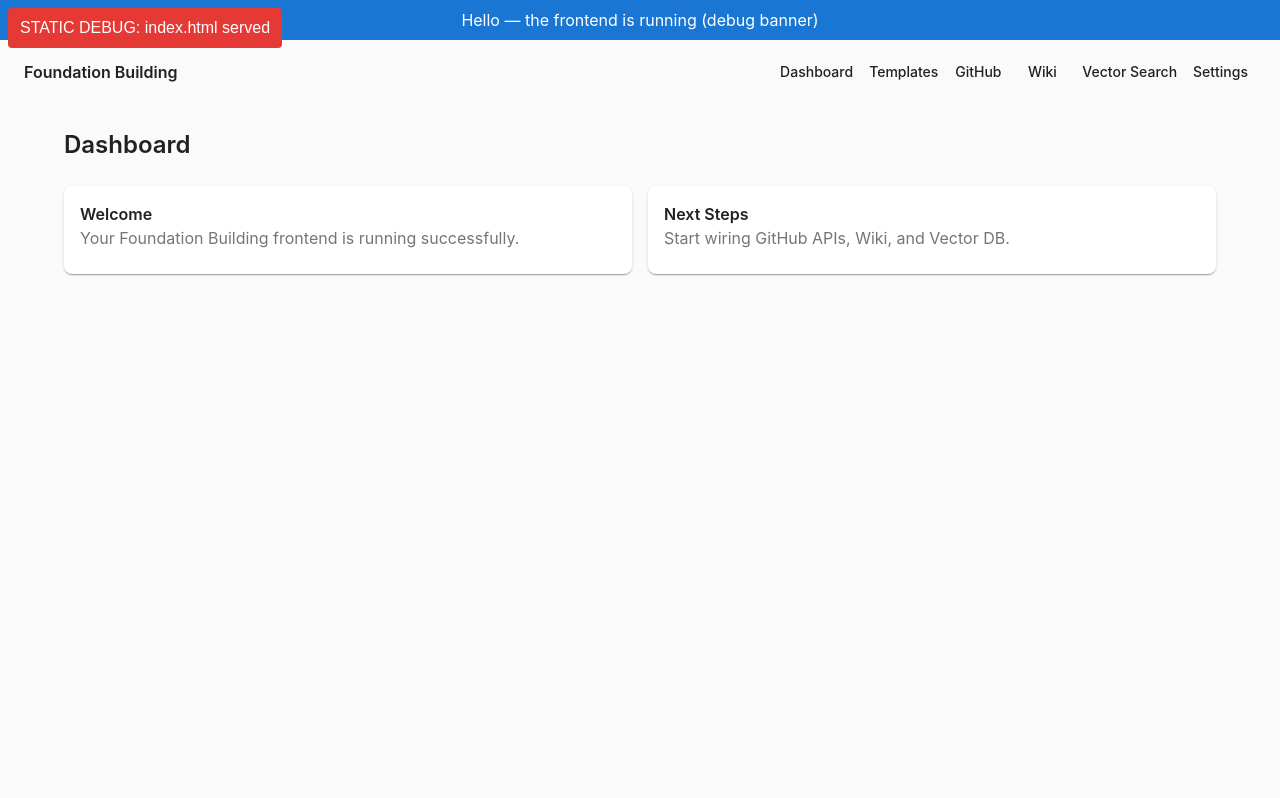
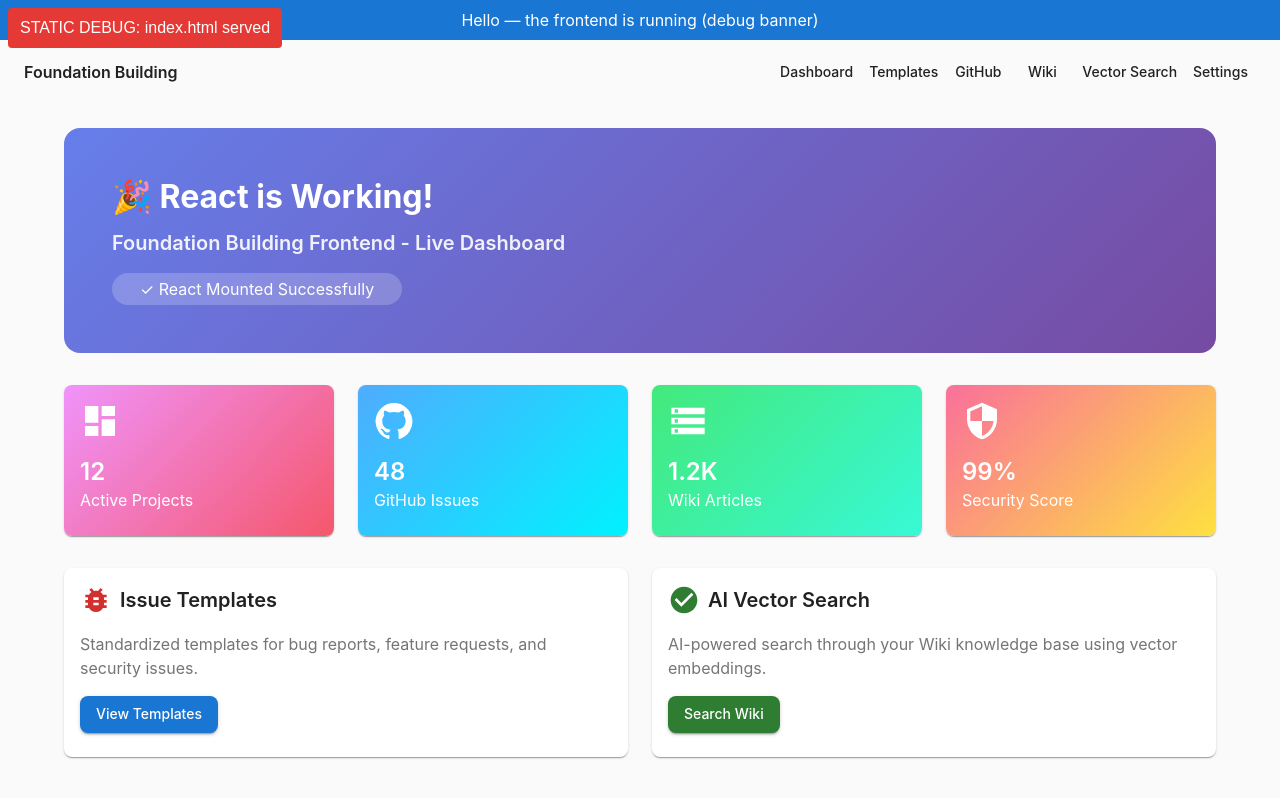
Before and after one commit to wasim-s-creator/foundation-building-frontend, a React (Create React App) app: page / in a window 1280 px wide. Built offline with nearby package versions, Linux system fonts and the light colour scheme.

Commit message:
Enhance Dashboard with colorful gradient UI
- Add vibrant gradient hero section with celebration emoji
- Include colorful stat cards with Material-UI icons
- Add feature cards for Issue Templates and AI Vector Search
- Make React rendering obviously visible with "React is Working!" message

```diff
--- a/src/pages/Dashboard/index.tsx
+++ b/src/pages/Dashboard/index.tsx
@@ -1,29 +1,143 @@
 import React from 'react';
-import { Typography, Card, CardContent, Grid } from '@mui/material';
+import {
+  Box,
+  Typography,
+  Card,
+  CardContent,
+  Grid,
+  Paper,
+  Button,
+  Chip
+} from '@mui/material';
+import {
+  Dashboard as DashboardIcon,
+  GitHub as GitHubIcon,
+  Storage as StorageIcon,
+  Security as SecurityIcon,
+  BugReport as BugIcon,
+  CheckCircle as CheckIcon
+} from '@mui/icons-material';
 
 const Dashboard: React.FC = () => {
   return (
-    <Grid container spacing={2}>
-      <Grid item xs={12}>
-        <Typography variant="h4" gutterBottom>Dashboard</Typography>
+    <Box sx={{ flexGrow: 1 }}>
+      {/* Hero Section with Gradient */}
+      <Paper
+        elevation={0}
+        sx={{
+          background: 'linear-gradient(135deg, #667eea 0%, #764ba2 100%)',
+          color: 'white',
+          padding: 6,
+          marginBottom: 4,
+          borderRadius: 2
+        }}
+      >
+        <Typography variant="h2" gutterBottom fontWeight="bold">
+          🎉 React is Working!
+        </Typography>
+        <Typography variant="h5" sx={{ opacity: 0.9 }}>
+          Foundation Building Frontend - Live Dashboard
+        </Typography>
+        <Chip
+          label="✓ React Mounted Successfully"
+          sx={{
+            mt: 2,
+            bgcolor: 'rgba(255,255,255,0.2)',
+            color: 'white',
+            fontSize: '1rem',
+            padding: 2
+          }}
+        />
+      </Paper>
+
+      {/* Stats Grid */}
+      <Grid container spacing={3} sx={{ mb: 4 }}>
+        <Grid item xs={12} md={3}>
+          <Card sx={{
+            background: 'linear-gradient(135deg, #f093fb 0%, #f5576c 100%)',
+            color: 'white'
+          }}>
+            <CardContent>
+              <DashboardIcon sx={{ fontSize: 40, mb: 1 }} />
+              <Typography variant="h4">12</Typography>
+              <Typography>Active Projects</Typography>
+            </CardContent>
+          </Card>
         </Grid>
+        <Grid item xs={12} md={3}>
+          <Card sx={{
+            background: 'linear-gradient(135deg, #4facfe 0%, #00f2fe 100%)',
+            color: 'white'
+          }}>
+            <CardContent>
+              <GitHubIcon sx={{ fontSize: 40, mb: 1 }} />
+              <Typography variant="h4">48</Typography>
+              <Typography>GitHub Issues</Typography>
+            </CardContent>
+          </Card>
+        </Grid>
+        <Grid item xs={12} md={3}>
+          <Card sx={{
+            background: 'linear-gradient(135deg, #43e97b 0%, #38f9d7 100%)',
+            color: 'white'
+          }}>
+            <CardContent>
+              <StorageIcon sx={{ fontSize: 40, mb: 1 }} />
+              <Typography variant="h4">1.2K</Typography>
+              <Typography>Wiki Articles</Typography>
+            </CardContent>
+          </Card>
+        </Grid>
+        <Grid item xs={12} md={3}>
+          <Card sx={{
+            background: 'linear-gradient(135deg, #fa709a 0%, #fee140 100%)',
+            color: 'white'
+          }}>
+            <CardContent>
+              <SecurityIcon sx={{ fontSize: 40, mb: 1 }} />
+              <Typography variant="h4">99%</Typography>
+              <Typography>Security Score</Typography>
+            </CardContent>
+          </Card>
+        </Grid>
+      </Grid>
+
+      {/* Feature Cards */}
+      <Grid container spacing={3}>
         <Grid item xs={12} md={6}>
-        <Card>
+          <Card sx={{ height: '100%' }}>
             <CardContent>
-            <Typography variant="h6">Welcome</Typography>
-            <Typography color="text.secondary">Your Foundation Building frontend is running successfully.</Typography>
+              <Box display="flex" alignItems="center" mb={2}>
+                <BugIcon color="error" sx={{ fontSize: 32, mr: 1 }} />
+                <Typography variant="h5">Issue Templates</Typography>
+              </Box>
+              <Typography color="text.secondary" paragraph>
+                Standardized templates for bug reports, feature requests, and security issues.
+              </Typography>
+              <Button variant="contained" color="primary">
+                View Templates
+              </Button>
             </CardContent>
           </Card>
         </Grid>
         <Grid item xs={12} md={6}>
-        <Card>
+          <Card sx={{ height: '100%' }}>
             <CardContent>
-            <Typography variant="h6">Next Steps</Typography>
-            <Typography color="text.secondary">Start wiring GitHub APIs, Wiki, and Vector DB.</Typography>
+              <Box display="flex" alignItems="center" mb={2}>
+                <CheckIcon color="success" sx={{ fontSize: 32, mr: 1 }} />
+                <Typography variant="h5">AI Vector Search</Typography>
+              </Box>
+              <Typography color="text.secondary" paragraph>
+                AI-powered search through your Wiki knowledge base using vector embeddings.
+              </Typography>
+              <Button variant="contained" color="success">
+                Search Wiki
+              </Button>
             </CardContent>
           </Card>
         </Grid>
       </Grid>
+    </Box>
   );
 };
 
```
Lines whose indentation alone changed are shown as unchanged.
